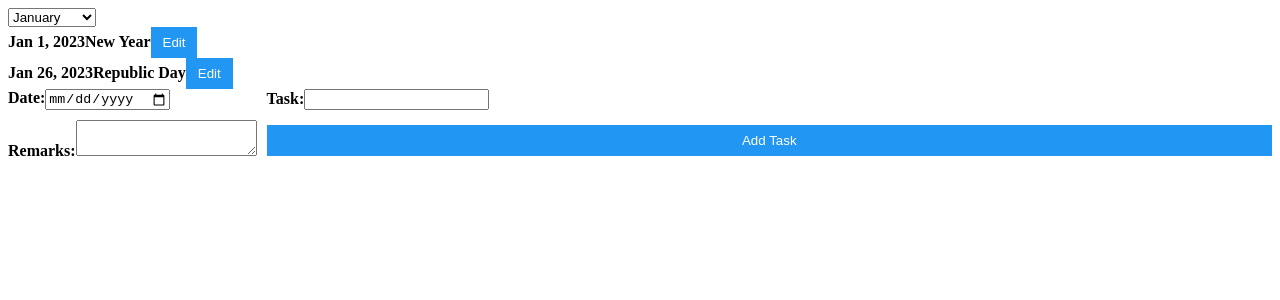
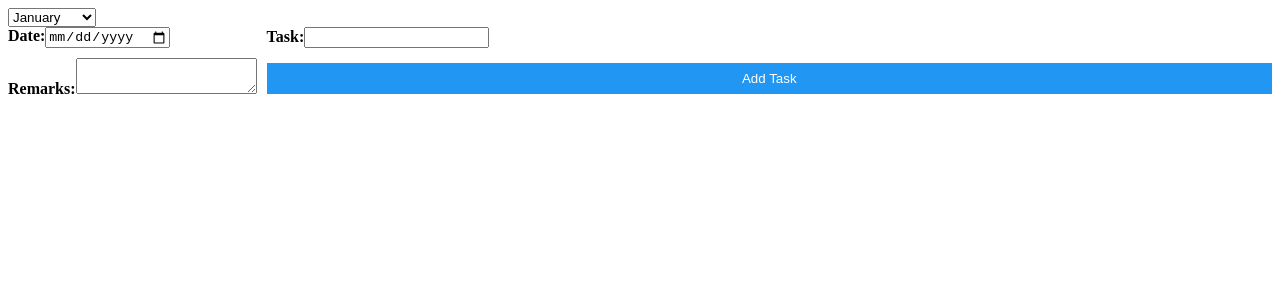
Before and after one commit to joelsunny98/to-do-list.angular, an Angular app: page / in a window 1280 px wide. Shown: the top 300 px of the page. Built offline with nearby package versions, Linux system fonts and the light colour scheme.

Commit message:
Added Default view to current month

```diff
--- a/src/app/components/to-do/to-do.component.ts
+++ b/src/app/components/to-do/to-do.component.ts
@@ -18,7 +18,7 @@ export class ToDoComponent implements OnInit {
   taskArray!: FormArray;
   holidayFormArray!: FormArray ;
   editMode: boolean[] = [];
-  selectedMonth: number = 1;
+  selectedMonth: number = new Date().getMonth()+1;
 
 
   constructor(
```
